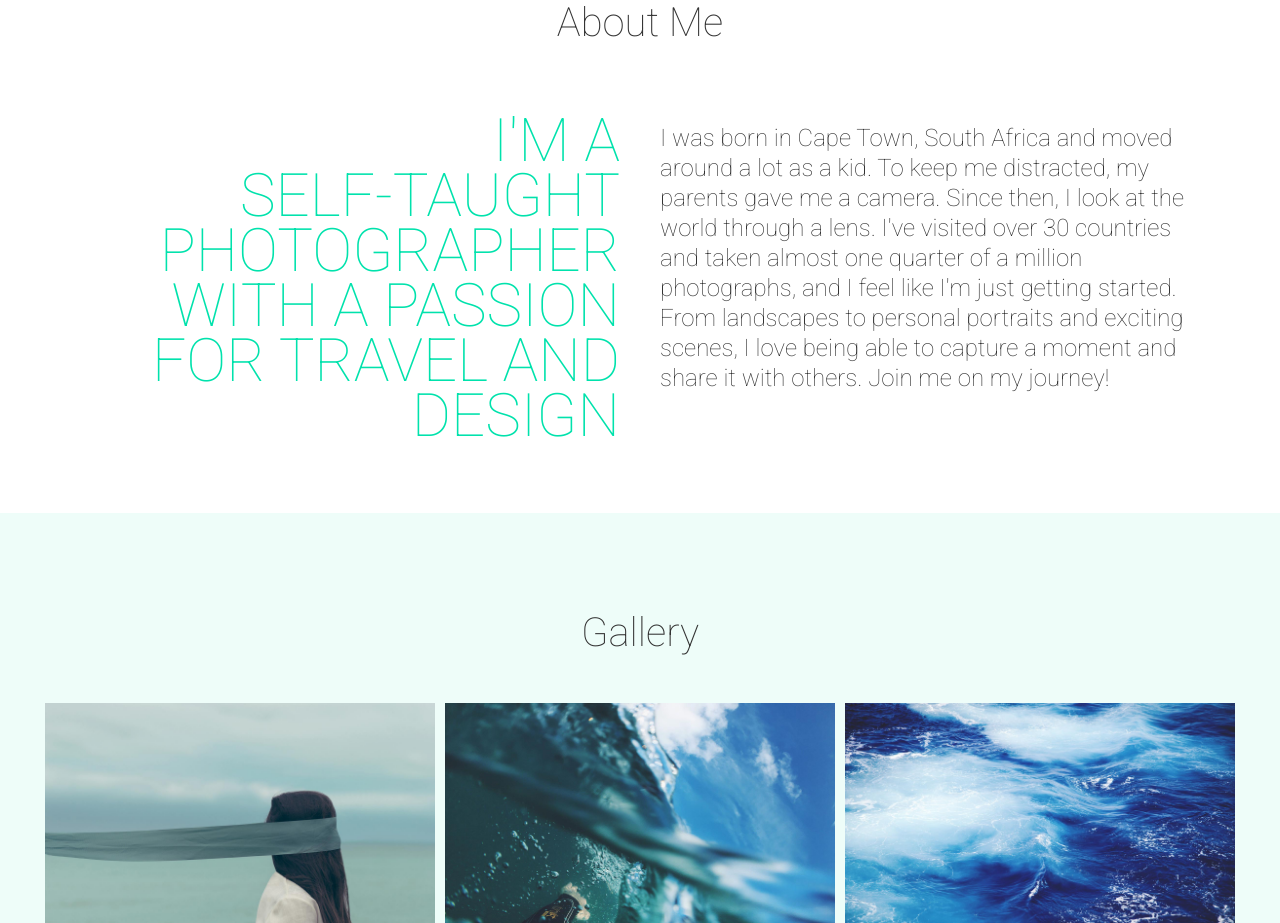
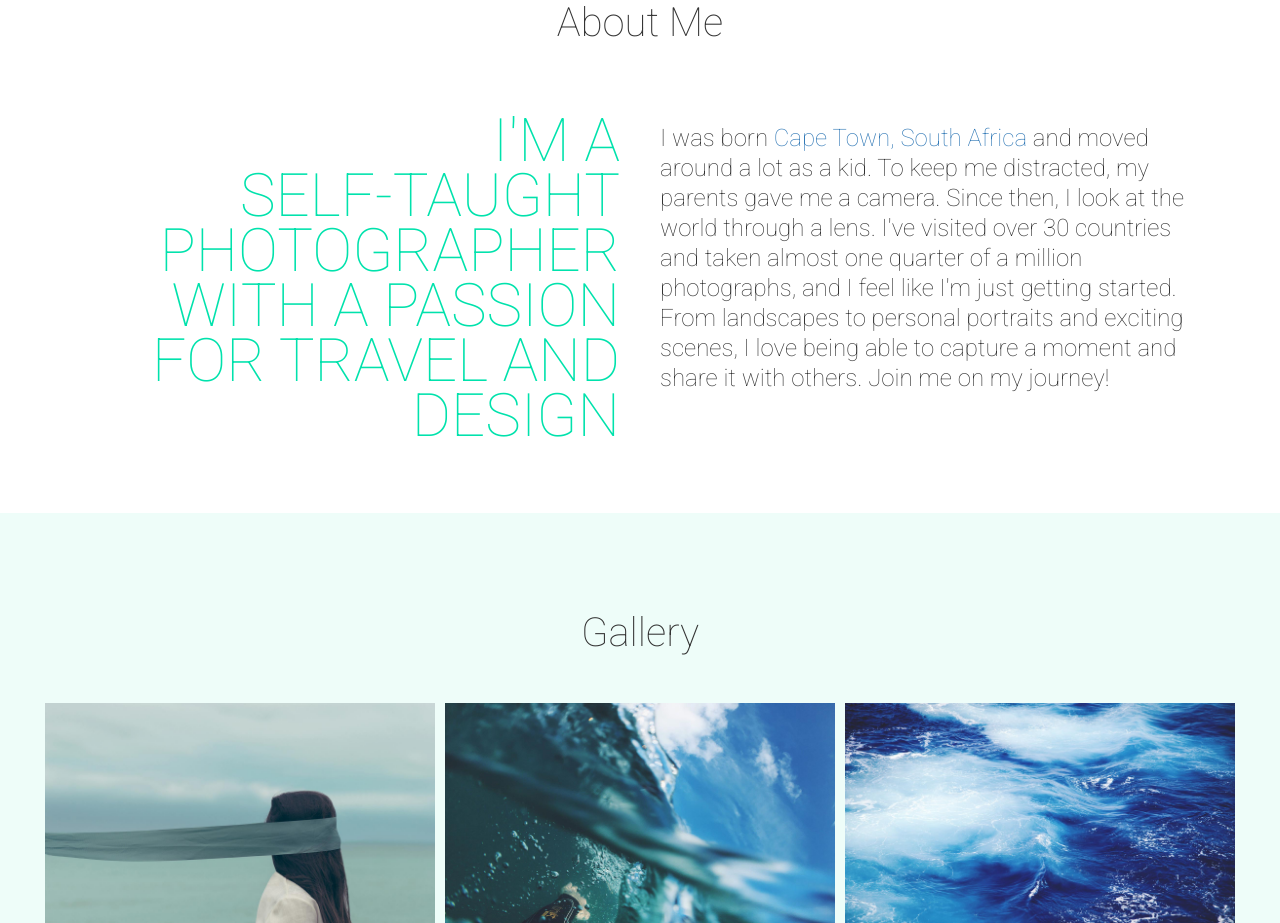
Before and after one commit to TheUberBatman/portfolio, a plain HTML site: page index.html in a window 1280 px wide. Shown: the part 897-1820 px from the top of the page. Drawn offline with nearby package versions, Linux system fonts and the light colour scheme.

Commit message:
Add link to Cape Town, Africa on Google Maps

```diff
--- a/index.html
+++ b/index.html
@@ -24,7 +24,7 @@
                 <h2>I'm a <br> self-taught photographer with a passion for travel and design</h2>
             </div>
             <div class="right-col col-md-6">
-                <h5>I was born in Cape Town, South Africa and moved around a lot as a kid. To keep me distracted, my parents gave me a camera. Since then, I look at the world through a lens. I've visited over 30 countries and taken almost one quarter of a million photographs, and I feel like I'm just getting started. From landscapes to personal portraits and exciting scenes, I love being able to capture a moment and share it with others. Join me on my journey!</h5>
+                <h5>I was born <a href='https://www.google.com/maps/place/Cape+Town,+South+Africa' target='_blank'>Cape Town, South Africa</a> and moved around a lot as a kid. To keep me distracted, my parents gave me a camera. Since then, I look at the world through a lens. I've visited over 30 countries and taken almost one quarter of a million photographs, and I feel like I'm just getting started. From landscapes to personal portraits and exciting scenes, I love being able to capture a moment and share it with others. Join me on my journey!</h5>
             </div>
         </div>
     </div>
```
